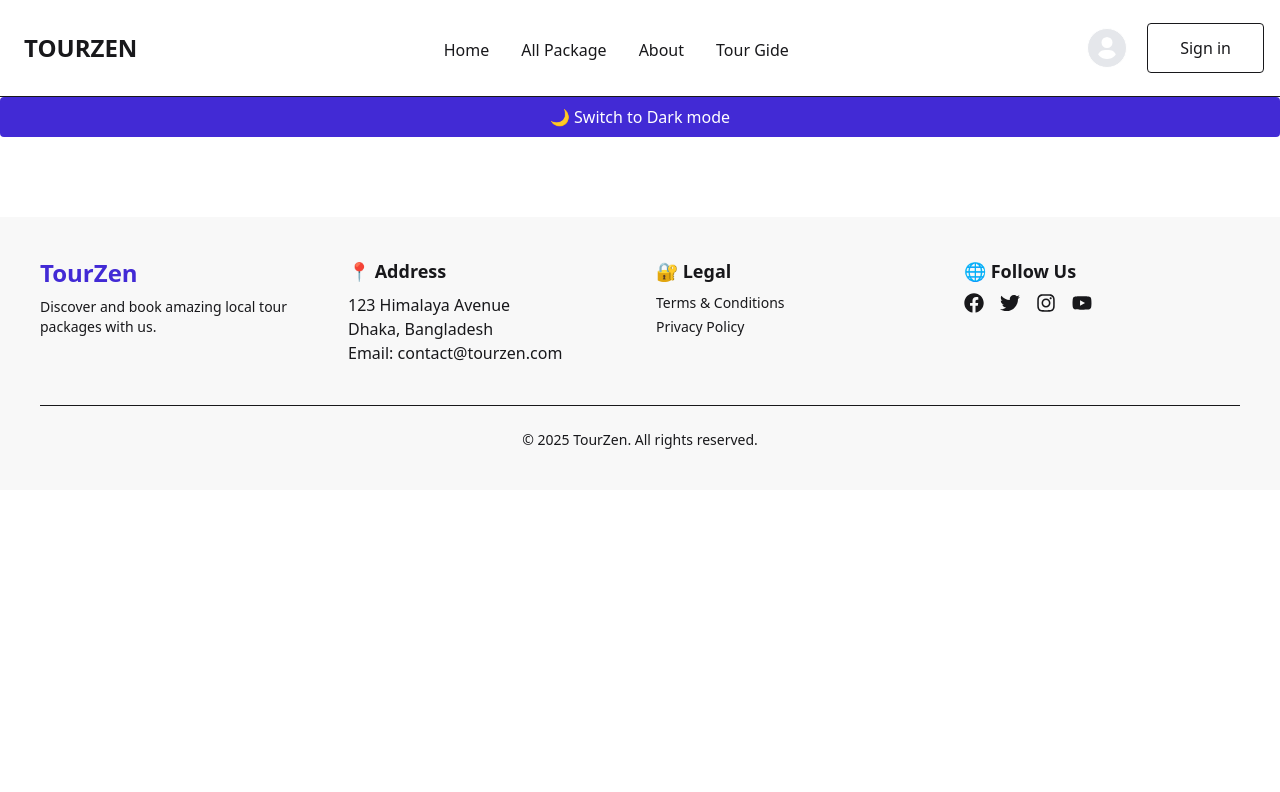
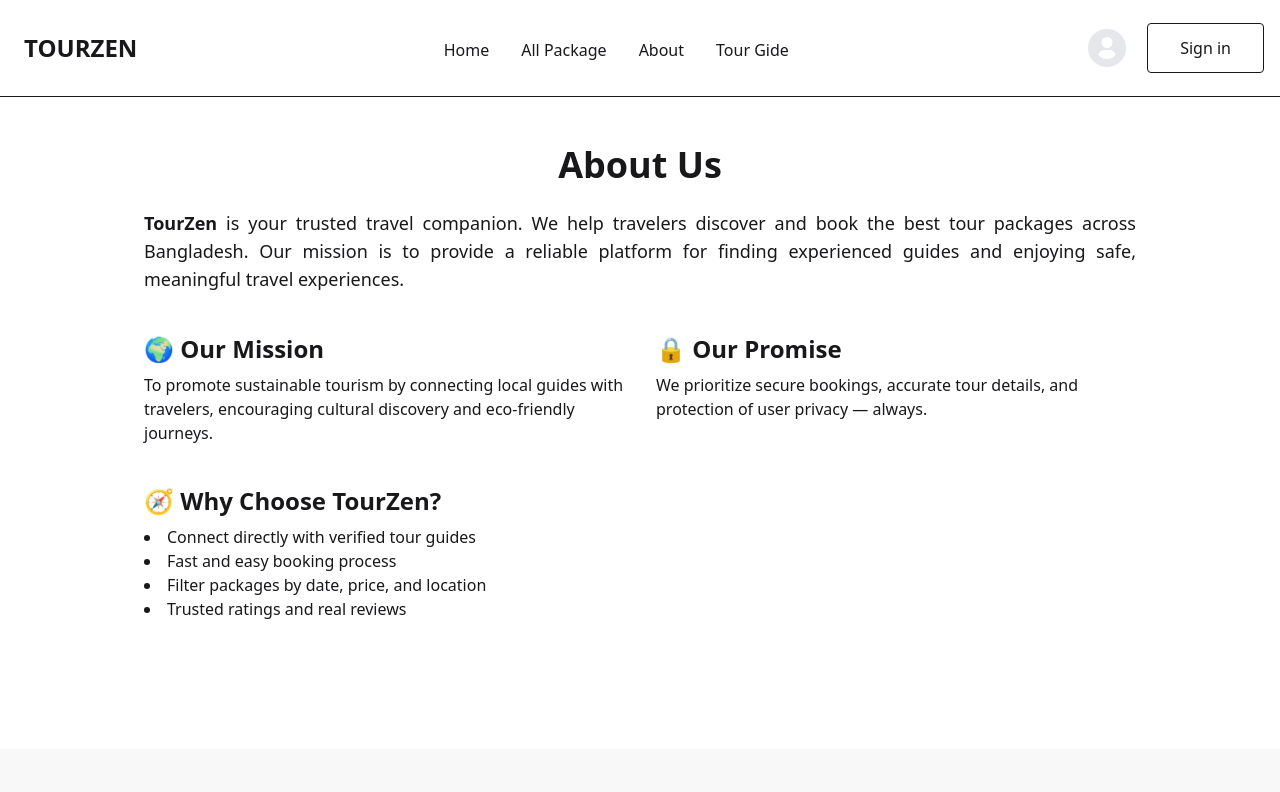
Before and after one commit to anamolhasan/tourzen-client, a React (Vite) app: page /about in a window 1280 px wide. Shown: the top 792 px of the page. Built offline with nearby package versions, Linux system fonts and the light colour scheme; no server answers.

Commit message:
carusel images and tex update

```diff
--- a/src/components/carousel/Carousel1.jsx
+++ b/src/components/carousel/Carousel1.jsx
@@ -1,4 +1,5 @@
 import React from 'react'
+import { Link } from 'react-router'
 
 const Carousel1 = () => {
   return (
@@ -12,9 +13,16 @@ const Carousel1 = () => {
 >
   <div className="hero-content text-center h-72 sm:h-80 lg:h-96 xl:h-112 2xl:h-128">
     <div className="max-w-xl  bg-opacity-70  dark:bg-opacity-60 p-6 rounded-xl">
-      <h1 className="text-5xl font-bold">Trees</h1>
-      <p className="py-6">Trees are perfect for all outdoor spaces whether trying to add color, shade or accents. Trees are great low maintenance plants that give impact.</p>
-
+      <h1 className="text-5xl font-bold">Sundarban</h1>
+       <p className="text-lg md:text-xl mb-6">
+          Discover the world’s largest mangrove forest — home of the Royal Bengal Tiger and mysterious beauty.
+        </p>
+        <Link
+          to="/all-package"
+          className="inline-block bg-white text-green-800 font-semibold px-6 py-3 rounded hover:bg-gray-100 transition"
+        >
+          Explore All Packages
+        </Link>
     </div>
   </div>
 </div>
--- a/src/components/carousel/Carousel2.jsx
+++ b/src/components/carousel/Carousel2.jsx
@@ -1,4 +1,5 @@
 import React from 'react'
+import { Link } from 'react-router'
 
 const Carousel2 = () => {
   return (
@@ -12,10 +13,16 @@ const Carousel2 = () => {
 >
   <div className="hero-content text-center h-72 sm:h-80 lg:h-96 xl:h-112 2xl:h-128">
     <div className="max-w-lg  bg-opacity-70 k dark:bg-opacity-60 p-6 rounded-xl">
-      <h1 className="text-5xl font-bold">Evergreens</h1>
-      <p className="py-6">Evergreen plants stay green year round. They are perfect to provide contrast to any outdoor space, even during dreary winter months
-</p>
-      <button className="btn btn-primary">Get Started</button>
+      <h1 className="text-5xl font-bold">Sylhet</h1>
+       <p className="text-lg md:text-xl mb-6">
+          Discover green tea gardens, rolling hills, and magical waterfalls in the heart of nature.
+        </p>
+        <Link
+          to="/all-package"
+          className="inline-block bg-white text-green-700 font-semibold px-6 py-3 rounded shadow hover:bg-gray-100 transition"
+        >
+          Explore All Packages
+        </Link>
     </div>
   </div>
 </div>
--- a/src/components/carousel/Carousel3.jsx
+++ b/src/components/carousel/Carousel3.jsx
@@ -1,20 +1,28 @@
 import React from 'react'
+import { Link } from 'react-router'
 
 const Carousel3 = () => {
   return (
      <div
   className="hero bg-cover bg-center text-white rounded-2xl"
   style={{
-    backgroundImage: "url('https://i.ibb.co/7MDX647/download.jpg')",
+    backgroundImage: "url('https://i.ibb.co/1ts1GVBT/Screenshot-2.png')",
     backgroundBlendMode: "multiply",
     backgroundColor: "rgba(0,0,0,0.5)",
   }}
 >
   <div className="hero-content text-center h-72 sm:h-80 lg:h-96 xl:h-112 2xl:h-128">
     <div className="max-w-md  bg-opacity-70 k dark:bg-opacity-60 p-6 rounded-xl">
-      <h1 className="text-5xl font-bold">Hydrangease</h1>
-      <p className="py-6">Explore our exquisite selection of hydrangea trees and vibrant hydrangea bushes in a wide range of colors.</p>
-      <button className="btn btn-primary">Get Started</button>
+      <h1 className="text-5xl font-bold">Saint Marti</h1>
+     <p className="text-lg md:text-xl mb-6">
+          Explore the only coral island in Bangladesh — crystal-clear waters, white sandy beaches, and peaceful serenity await.
+        </p>
+        <Link
+          to="/all-package"
+          className="inline-block bg-white text-teal-700 font-semibold px-6 py-3 rounded shadow hover:bg-gray-100 transition"
+        >
+          Explore All Packages
+        </Link>
     </div>
   </div>
 </div>
--- a/src/components/carousel/Carousel4.jsx
+++ b/src/components/carousel/Carousel4.jsx
@@ -1,24 +1,32 @@
-import React from 'react'
+import React from "react";
+import { Link } from "react-router";
 
 const Carousel4 = () => {
   return (
     <div
       className="hero bg-cover bg-center text-white rounded-2xl"
       style={{
-    backgroundImage: "url('https://i.ibb.co/mrRKvsBN/download-1.jpg')",
+        backgroundImage: "url('https://i.ibb.co/sdJjxzsd/Screenshot-3.png')",
         backgroundBlendMode: "multiply",
         backgroundColor: "rgba(0,0,0,0.5)",
       }}
     >
       <div className="hero-content text-center h-72 sm:h-80 lg:h-96 xl:h-112 2xl:h-128">
         <div className="max-w-md  bg-opacity-70 k dark:bg-opacity-60 p-6 rounded-xl">
-      <h1 className="text-5xl font-bold">Houseplants</h1>
-      <p className="py-6">We have the perfect houseplant for your indoor living space. Rare and unique, pet friendly to air purifying. Stop in and see for yourself.</p>
-      <button className="btn btn-primary">Get Started</button>
+          <h1 className="text-5xl font-bold">cox-bazar</h1>
+         <p className="text-lg md:text-xl mb-6">
+          Discover the world's longest natural sea beach, vibrant sunsets, and unforgettable memories.
+        </p>
+          <Link
+            to="/all-package"
+            className="inline-block bg-white text-indigo-700 font-semibold px-6 py-3 rounded shadow hover:bg-gray-100 transition"
+          >
+            Explore All Packages
+          </Link>
         </div>
       </div>
     </div>
-  )
-}
+  );
+};
 
-export default Carousel4
+export default Carousel4;
--- a/src/components/shared/Footer.jsx
+++ b/src/components/shared/Footer.jsx
@@ -35,10 +35,10 @@ const Footer = () => {
         <div>
           <h3 className="text-lg font-semibold mb-2">🌐 Follow Us</h3>
           <div className="flex gap-4 text-xl">
-            <a href="#"><FaFacebook className="hover:text-blue-600" /></a>
+            <a href="https://www.facebook.com/"><FaFacebook className="hover:text-blue-600" /></a>
             <a href="#"><FaTwitter className="hover:text-sky-400" /></a>
             <a href="#"><FaInstagram className="hover:text-pink-500" /></a>
-            <a href="#"><FaYoutube className="hover:text-red-600" /></a>
+            <a href="https://www.youtube.com/"><FaYoutube className="hover:text-red-600" /></a>
           </div>
         </div>
       </div>
--- a/src/pages/About/About.jsx
+++ b/src/pages/About/About.jsx
@@ -1,17 +1,45 @@
-import React, { useContext } from 'react'
-// import ThemeToggle from '../../components/darkMode/ThemeToggle'
-import { ThemeContext } from '../../provider/ThemeProvider'
-import ThemeToggle from '../../components/darkMode/ThemeToggle'
+import React from 'react'
+
 
 
 const About = () => {
 
 
-  return (
-   <>
-   <ThemeToggle />
-   </>
-  )
+    return (
+    <div className="max-w-5xl mx-auto px-4 py-12">
+      <h1 className="text-4xl font-bold text-center mb-6">About Us</h1>
+
+      <p className="text-lg  mb-6 text-justify">
+        <strong>TourZen</strong> is your trusted travel companion. We help travelers discover and book the best tour packages across Bangladesh.
+        Our mission is to provide a reliable platform for finding experienced guides and enjoying safe, meaningful travel experiences.
+      </p>
+
+      <div className="grid md:grid-cols-2 gap-8 mt-10">
+        <div>
+          <h2 className="text-2xl font-semibold mb-2">🌍 Our Mission</h2>
+          <p className="">
+            To promote sustainable tourism by connecting local guides with travelers, encouraging cultural discovery and eco-friendly journeys.
+          </p>
+        </div>
+        <div>
+          <h2 className="text-2xl font-semibold mb-2">🔒 Our Promise</h2>
+          <p className="">
+            We prioritize secure bookings, accurate tour details, and protection of user privacy — always.
+          </p>
+        </div>
+      </div>
+
+      <div className="mt-10">
+        <h2 className="text-2xl font-semibold mb-2">🧭 Why Choose TourZen?</h2>
+        <ul className="list-disc list-inside ">
+          <li>Connect directly with verified tour guides</li>
+          <li>Fast and easy booking process</li>
+          <li>Filter packages by date, price, and location</li>
+          <li>Trusted ratings and real reviews</li>
+        </ul>
+      </div>
+    </div>
+  );
 }
 
 export default About
--- a/src/pages/tourGide/TourGide.jsx
+++ b/src/pages/tourGide/TourGide.jsx
@@ -1,8 +1,13 @@
 import React from 'react'
+import { Link } from 'react-router'
 
 const TourGide = () => {
   return (
-    <div>TourGide</div>
+    <div className='text-center'>
+      <p className='text-7xl text-center py-32'>tour gide is coking</p>
+
+      <Link className='btn btn-group ' to={'/'}>Go to Home Page</Link>
+    </div>
   )
 }
 
```
Lines whose indentation alone changed are shown as unchanged.
